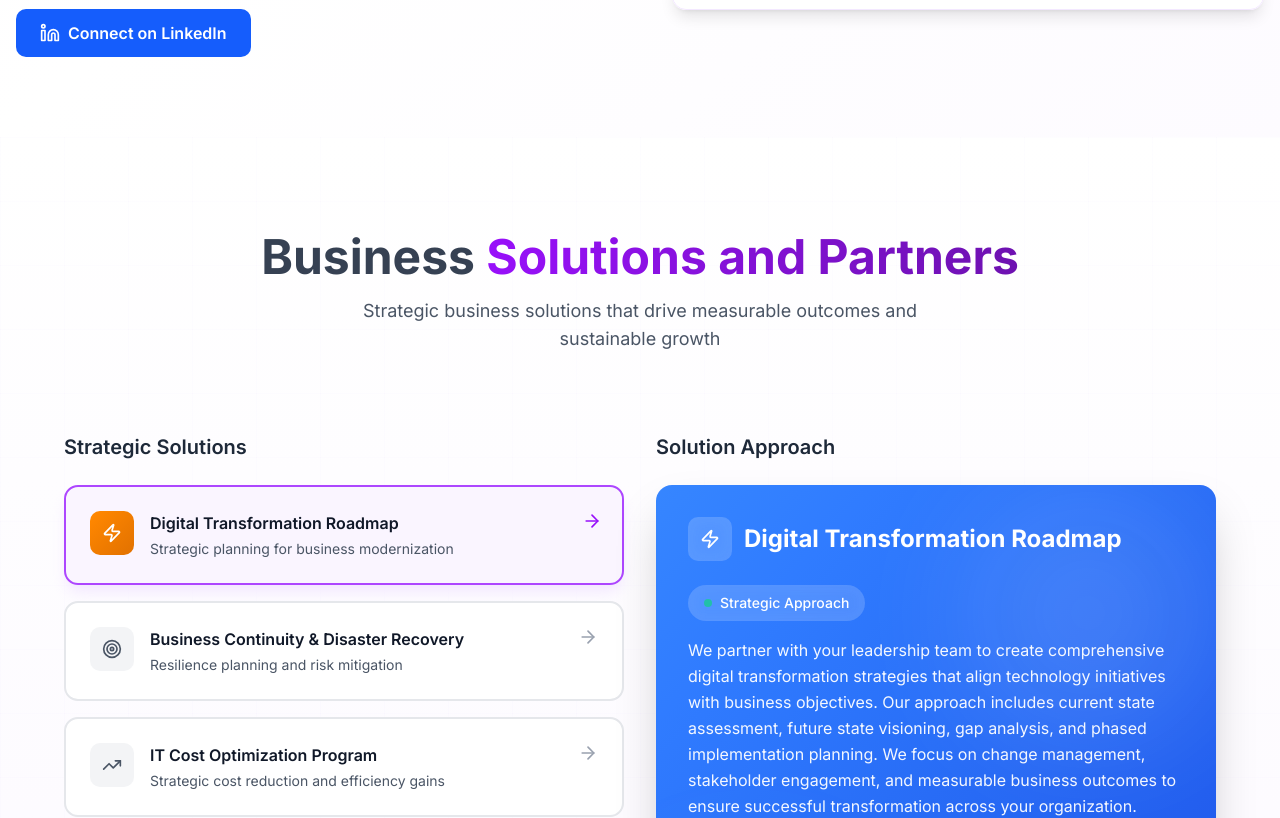
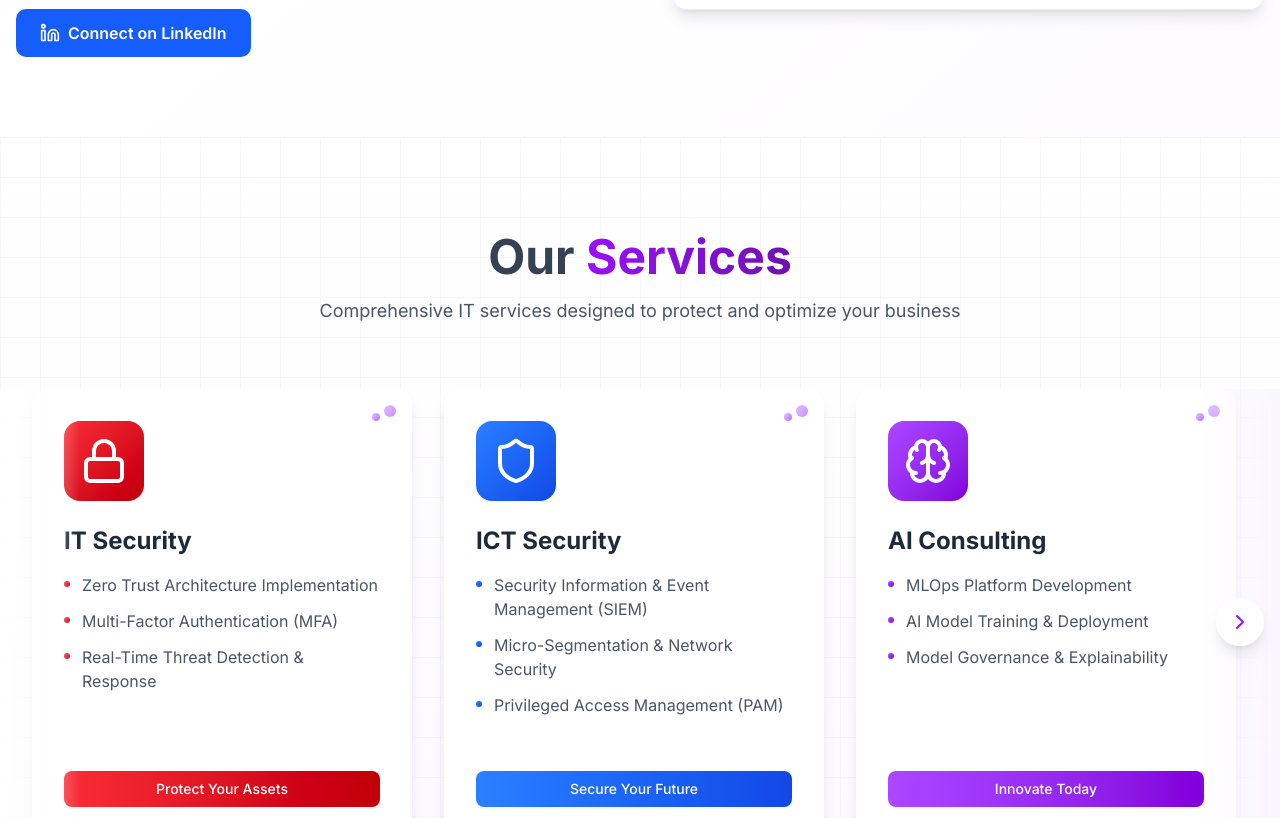
Before and after one commit to diegocconsolini/DiegoConSITE, a Next.js app: page / in a window 1280 px wide. Shown: the part 2098-2916 px from the top of the page. Built offline with nearby package versions, Linux system fonts and the light colour scheme.

Commit message:
feat: add services section back to home page
Restore Services section after About Us and before Solutions.

Co-authored-by: null <56749180+diegocconsolini@users.noreply.github.com>

```diff
--- a/app/page.tsx
+++ b/app/page.tsx
@@ -1,5 +1,6 @@
 import { HeroSection } from "@/components/hero-section"
 import { AboutUsSection } from "@/components/about-us-section"
+import { ServicesSection } from "@/components/services-section"
 import { ProblemSolutionSection } from "@/components/problem-solution-section"
 import { ContactSection } from "@/components/contact-section"
 import { Footer } from "@/components/footer"
@@ -9,6 +10,7 @@ export default function Home() {
     <main>
       <HeroSection />
       <AboutUsSection />
+      <ServicesSection />
       <ProblemSolutionSection />
       <ContactSection />
       <Footer />
```
